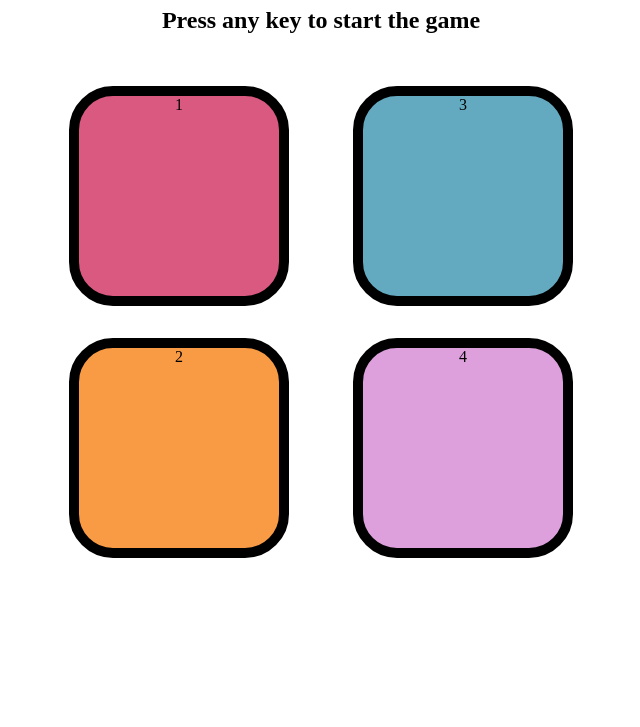
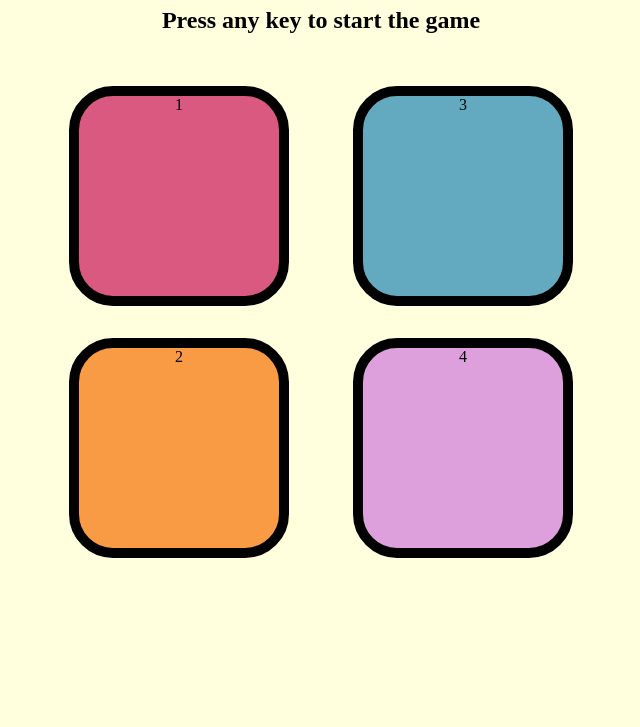
Before and after one commit to Azaz50/simon_game, a plain HTML site: page index.html in a window 1280 px wide. Shown: the part 73-800 px from the top of the page, without its empty margins (319-959 px from the left). Drawn offline with Linux system fonts and the light colour scheme.

Commit message:
changes in styles.css and added images in README.md file

```diff
--- a/styles.css
+++ b/styles.css
@@ -1,5 +1,6 @@
 body {
     text-align: center;
+    background: linear-gradient(#ffd, #ffd);
 }
 
 .btn {
```
Also changed, not shown: simon_game-1.png (added), 1 other file.
